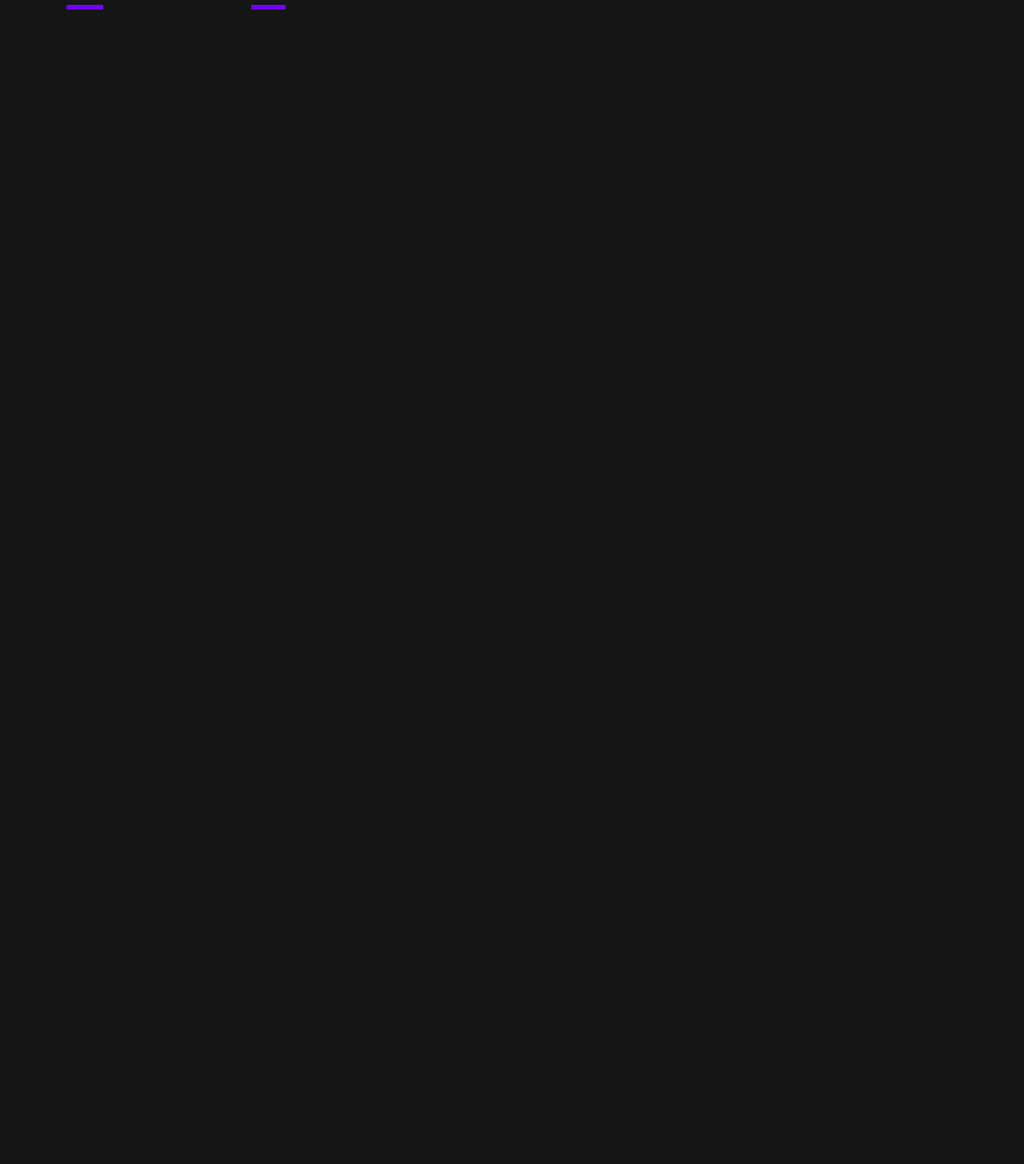
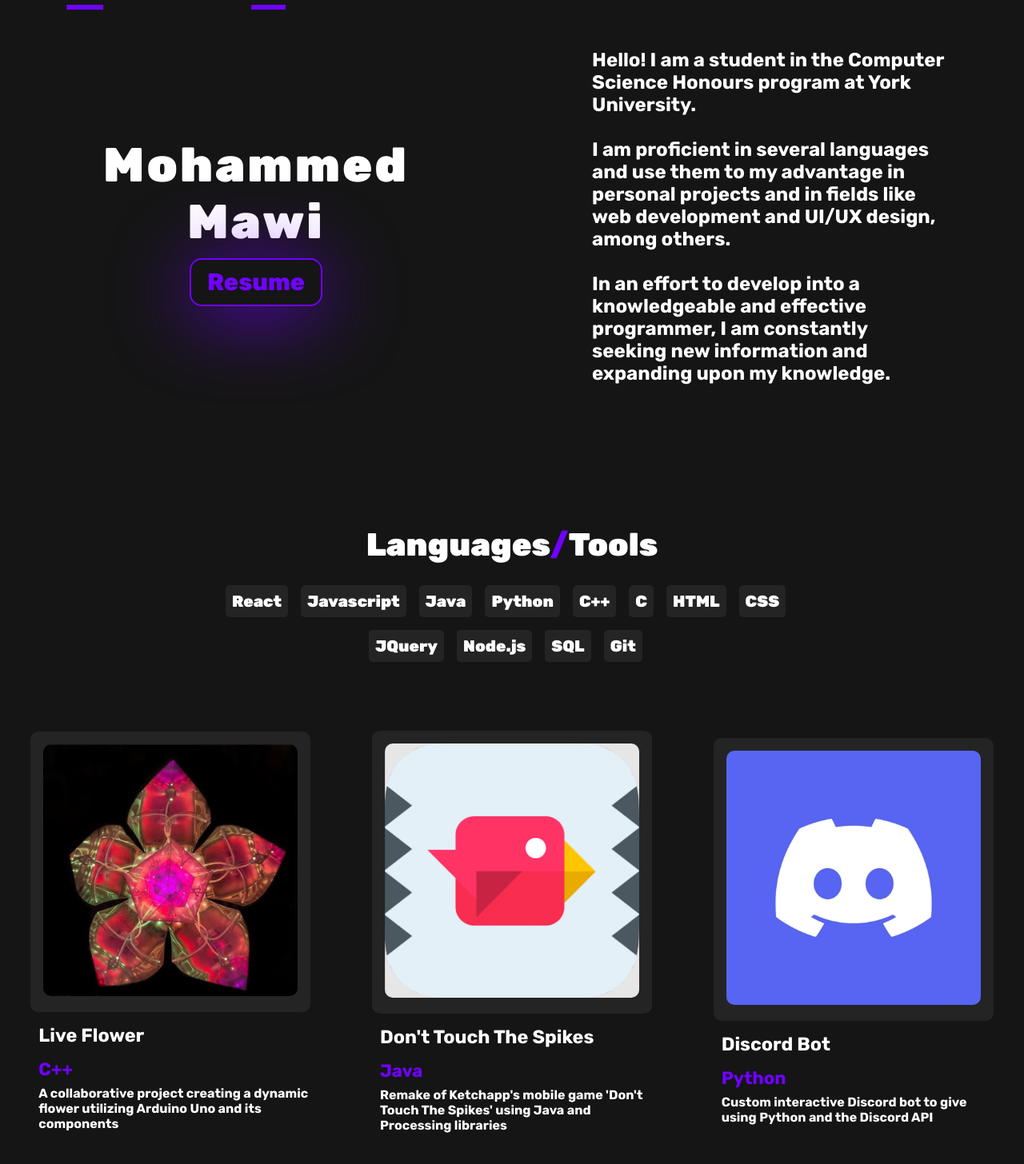
Before and after one commit to MohammedMawi/react-portfolio, a React (Create React App) app: page / in a window 1280 px wide. Shown: the part 68-1524 px from the top of the page at 80% size. Before the commit the page ends 800 px from the top, so only its background shows below. Built offline with nearby package versions, Linux system fonts and the light colour scheme.

Commit message:
added all components

```diff
--- a/src/App.js
+++ b/src/App.js
@@ -1,6 +1,10 @@
-import logo from './logo.svg';
-import './App.css';
 import Header from './components/Header';
+import Hero from './components/Hero';
+import Skills from './components/Skills';
+import Projects from './components/Projects';
+import flower from './images/flower.jpg';
+import spikes from './images/spikes.png';
+import discord from './images/Discord.png'
 import './CSS/general.css';
 
 // function App() {
@@ -28,6 +32,33 @@ function App(){
   return (
     <div className="App">
       <Header />
+      <Hero />
+      <Skills />
+      <div class="projects">
+        <Projects
+          name = "Live Flower"
+          link="https://github.com/MohammedMawi/Live-Flower-Interactive-Arduino-Project"
+          pic = {`${flower}`}
+          language = "C++"
+          description = "A collaborative project creating a dynamic flower utilizing Arduino Uno and its components"
+        />
+
+        <Projects
+          name = "Don't Touch The Spikes"
+          link="https://github.com/MohammedMawi/Dont-Touch-The-Spikes"
+          pic = {`${spikes}`}
+          language = "Java"
+          description = "Remake of Ketchapp's mobile game 'Don't Touch The Spikes' using Java and Processing libraries"
+        />
+
+        <Projects
+          name = "Discord Bot"
+          link="https://github.com/MohammedMawi/Discord-Bot"
+          pic = {`${discord}`}
+          language = "Python"
+          description = "Custom interactive Discord bot to give using Python and the Discord API"
+        />
+      </div>
     </div>
   );
 }
--- /dev/null
+++ b/src/CSS/fonts/general.css
@@ -0,0 +1,21 @@
+body{
+    /* font-family: myFont; */
+    background-color: #151515;
+    color: white;
+    margin-bottom: 100px;
+}
+
+@font-face {
+    font-family: myFont2;
+    src: url(fonts/Rubik-Bold.ttf);
+}
+
+@font-face {
+    font-family: myFont3;
+    src: url(fonts/Rubik-ExtraBold.ttf);
+}
+
+@font-face {
+    font-family: myFont;
+    src: url(fonts/Rubik-Black.ttf);
+}
--- /dev/null
+++ b/src/CSS/hero.css
@@ -0,0 +1,63 @@
+.main{
+    margin-top: 60px;
+    display: grid;
+    grid-template-columns: 1fr 1fr;
+}
+
+.info{
+    font-family: 'myFont';
+    text-align: center;
+    padding-top: 70px;
+    padding-left: 100px;
+    padding-right: 100px;
+
+    font-size: 30px;
+    letter-spacing: 3px;
+
+
+    align-items: center;
+}
+
+.name{
+    margin-bottom: 10px;
+
+    transition: text-shadow 0.1s ease;
+}
+
+.name:hover{
+    text-shadow: -5px 10px rgb(112, 2, 254);
+}
+
+.resume{
+    font-family: 'myFont3';
+    font-size: 30px;
+    font-weight: bold;
+    color: rgb(112, 2, 254);
+
+    padding: 10px 20px 10px 20px;
+
+    background-color: transparent;
+    border-style: solid;
+    border-color: rgb(112, 2, 254);
+    border-radius: 15px;
+
+    box-shadow: 0px 10px 100px -5px rgb(112, 2, 254);
+
+    cursor: pointer;
+    transition: background-color 0.3s ease, color 0.3s ease, box-shadow 0.3s ease;
+}
+
+.resume:hover{
+    background-color: rgb(112, 2, 254);
+    color: white;
+
+    box-shadow: 0px 0px 0px 0px rgb(112, 2, 254);
+}
+
+.about{
+    font-family: 'myFont2';
+}
+
+.abtext{
+    margin: 0px 100px 0px 100px;
+}
--- /dev/null
+++ b/src/CSS/languages.css
@@ -0,0 +1,73 @@
+.skills {
+    font-family: 'myFont';
+    font-size: 20px;
+    margin-top: 150px;
+    display: grid;
+    grid-template-columns: 1fr;
+    padding-left: 250px;
+    padding-right: 250px;
+}
+
+.slash{
+    color: rgb(112, 2, 254);
+}
+
+.lang{
+    text-align: center;
+}
+
+.list span{
+    display: inline-flex;
+    background-color: rgb(36, 36, 36);
+    padding: 0.5rem;
+    border-radius: 5px;
+    margin-right: 1rem;
+    margin-bottom: 1rem;
+}
+
+.list{
+    /* border-style: solid; */
+    border-color: rgb(112, 2, 254);
+}
+
+/* .mine{
+    text-align: center;
+
+    border-style: solid;
+    border-color: red;
+} */
+
+/* .examples{
+    background-color: rgb(57, 0, 132);
+    text-align: left;
+    margin: 0px 100px 20px 100px;
+
+    border-radius: 10px;
+}
+
+.text{
+    font-family: 'myFont2';
+    padding: 10px 20px 0px 20px;
+
+    border-style: solid;
+    border-color: wheat;
+}
+
+.examples img{
+    width: 30px;
+    height: 30px;
+    display: inline-block;
+}
+
+.examples h3{
+    display: inline-block;
+    margin-left: 10px;
+}
+
+.desc{
+    font-family: 'myFont2';
+    font-size: 17px;
+    border-style: solid;
+    border-color: wheat;
+    padding: 0px 20px 10px 20px;
+} */
--- /dev/null
+++ b/src/CSS/projects.css
@@ -0,0 +1,112 @@
+h3{
+    margin-top: 15px;
+    margin-bottom: 7px;
+}
+
+p{
+    margin-top: 0px;
+    margin-bottom: 0px;
+}
+
+.link{
+    text-decoration: none; /* Remove underline */
+    color: inherit; /* Inherit color from parent */
+}
+
+.projects{
+    display: grid;
+    grid-template-columns: 1fr 1fr 1fr;
+
+    margin-top: 60px;
+}
+
+.contain{
+    margin-top: 70px;
+    text-align: center;
+}
+
+.title{
+    margin-top: 40px;
+    position: relative;
+
+    font-family: 'myFont';
+    font-size: 42px;
+    /* border-style: solid; */
+    border-color: green;
+}
+
+.title::after{
+    content: "";
+    position:absolute;
+    bottom: -12px;
+    left: 50%;
+    border: 3px solid rgb(112, 2, 254);
+    width: 30%;
+    transform: translateX(-50%);
+    transition: width 0.3s ease;
+}
+
+.title:hover::after{
+    width: 100%;
+}
+
+.example{
+
+    /* margin-left: 50px; */
+    padding: 10px;
+    /* border-style: solid; */
+    border-color: rgb(112, 2, 254);
+
+    place-self: center;
+
+    width: 350px;
+}
+
+.thumb{
+    background-color: rgb(36, 36, 36);
+    padding: 1rem;
+    border-radius: 10px;
+}
+
+.pic{
+    width: 100%;
+    border-radius: 10px;
+
+    cursor: pointer;
+
+    transition: transform 0.3s ease, box-shadow 0.3s ease;
+}
+
+.pic:hover{
+    box-shadow: 0px 0px 200px -50px rgb(112, 2, 254);
+
+    transform: scale(0.95);
+}
+
+.pname{
+    font-family: 'myFont2';
+    /* color: rgb(112, 2, 254); */
+    font-size: 20px;
+    margin-left: 10px;
+    text-align: left;
+
+    cursor: pointer;
+
+    transition: color 0.3s ease;
+}
+
+.pname:hover{
+    color: rgb(112, 2, 254);
+}
+
+.tool{
+    font-family: 'myFont2';
+    color: rgb(112, 2, 254);
+    font-size: 19px;
+    margin-left: 10px;
+}
+
+.desc{
+    font-family: 'myFont2';
+    margin-left: 10px;
+}
--- /dev/null
+++ b/src/components/Hero.js
@@ -0,0 +1,43 @@
+import React from 'react';
+import '../CSS/hero.css';
+// import '../CSS/general.css';
+
+export default function Hero(){
+  return (
+    // Main
+    <div class="main">
+
+        {/* Name and Resume */}
+        <div class="info">
+            <h1 class="name">Mohammed <br/> Mawi</h1>
+            <a href="Mohammed Mawi - Resume.pdf" target="_blank">
+                <button class="resume">Resume</button>
+            </a>
+        </div>
+
+        {/* About me */}
+        <div class="about">
+            <h2 class="abtext">
+                Hello! I am a student in the
+                Computer Science Honours
+                program at York University.
+                <br/>
+                <br/>
+                I am proficient in several
+                languages and use them to
+                my advantage in personal
+                projects and in fields like web
+                development and UI/UX design,
+                among others.
+                <br/>
+                <br/>
+                In an effort to develop into a
+                knowledgeable and effective
+                programmer, I am constantly
+                seeking new information and
+                expanding upon my knowledge.
+            </h2>
+        </div>
+    </div>
+  );
+}
--- /dev/null
+++ b/src/components/Projects.js
@@ -0,0 +1,31 @@
+import React from "react";
+import '../CSS/projects.css';
+
+export default function Projects(props) {
+    return(
+        <>
+            <div class="example">
+                <div class="thumb">
+                    <a href={`${props.link}`} target="_blank">
+                        <img class="pic" src={`${props.pic}`} alt="" />
+                    </a>
+                </div>
+
+                <div class="pname">
+                    <a href={`${props.link}`} target="_blank" class="link">
+                        <h3>{props.name}</h3>
+                    </a>
+                </div>
+
+                <div class="tool">
+                    <h3>{props.language}</h3>
+                </div>
+
+                <div class="desc">
+                    <p>{props.description}</p>
+                </div>
+            </div>
+        </>
+
+    )
+}
--- /dev/null
+++ b/src/components/Skills.js
@@ -0,0 +1,27 @@
+import React from "react";
+import '../CSS/languages.css';
+
+export default function Skills() {
+    return(
+        <div class="skills">
+        <div class="lang">
+            <h1>Languages<span class="slash">/</span>Tools</h1>
+
+            <div class="list">
+                <span>React</span>
+                <span>Javascript</span>
+                <span>Java</span>
+                <span>Python</span>
+                <span>C++</span>
+                <span>C</span>
+                <span>HTML</span>
+                <span>CSS</span>
+                <span>JQuery</span>
+                <span>Node.js</span>
+                <span>SQL</span>
+                <span>Git</span>
+            </div>
+        </div>
+    </div>
+    )
+}
```
Also changed, not shown: 2 other files (tests, documents, lock files or other folders).
